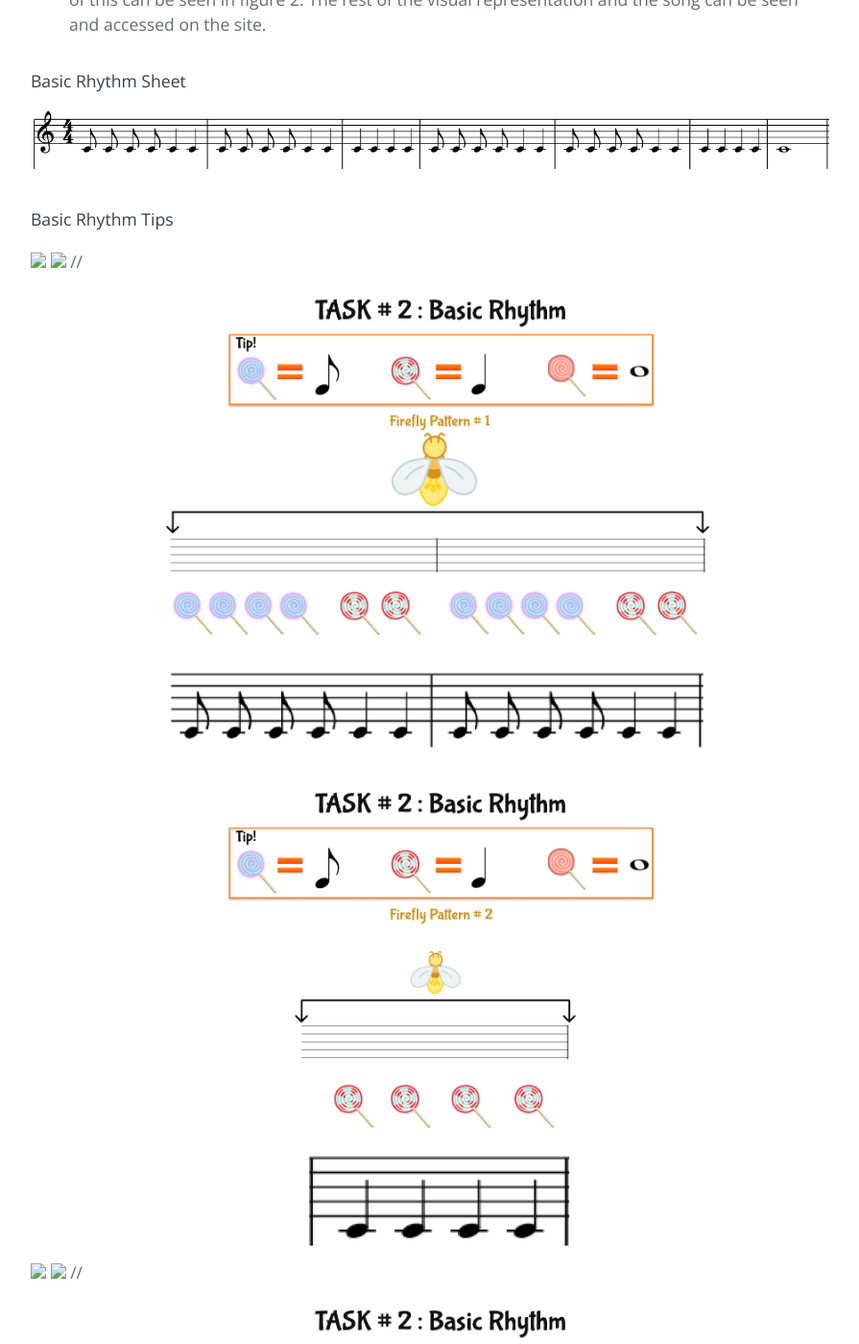
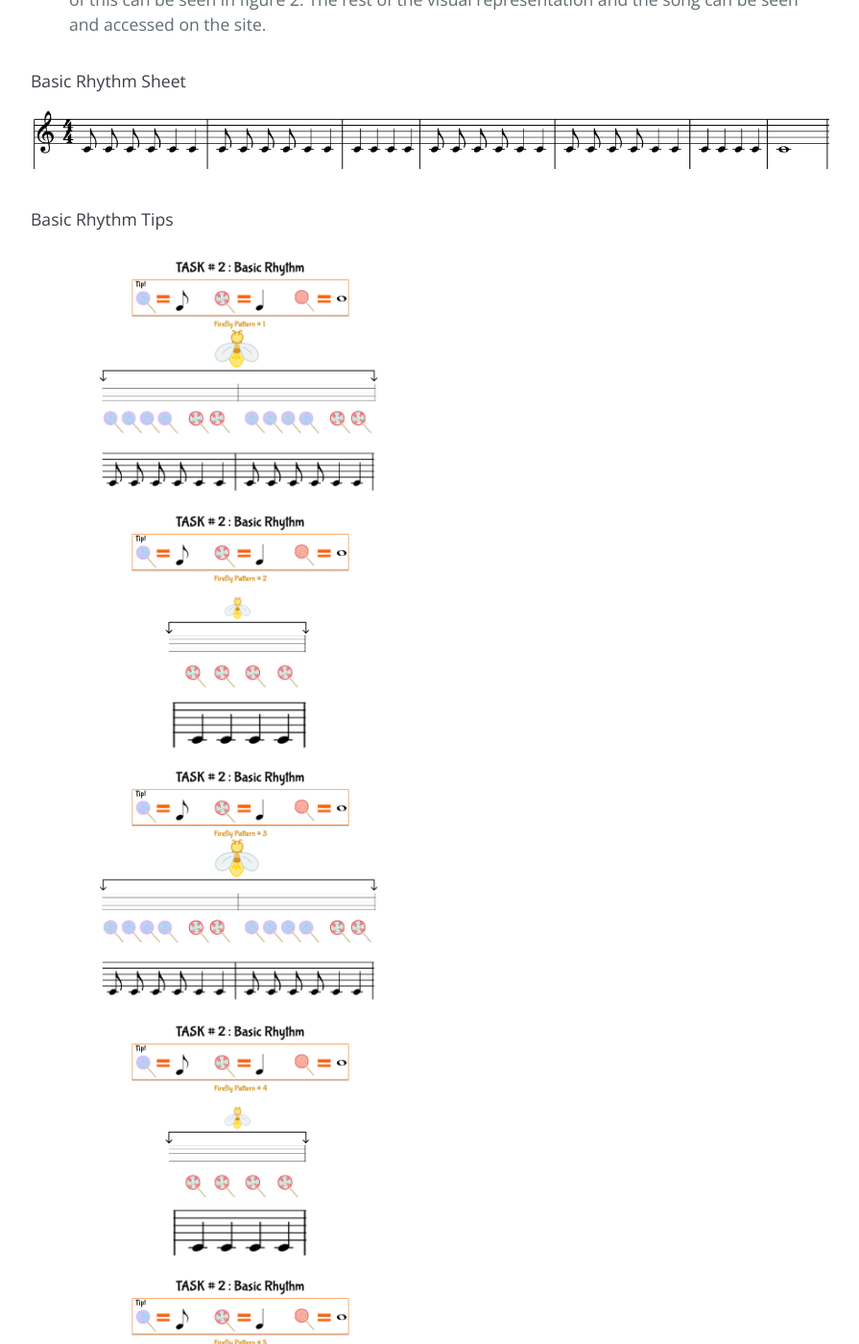
Before and after one commit to joshvalencia7/FireflyX, a Jekyll site: the page built from tasks.md, in a window 1280 px wide and 1400 px high, scrolled down 704 px. Shown: the whole window at 96% size, without its empty margins (192-1087 px from the left). Built offline with Jekyll 4.4.1, drawn with Linux system fonts in a browser that asks for light colours.

Commit message:
Update tasks.md

```diff
--- a/tasks.md
+++ b/tasks.md
@@ -14,12 +14,12 @@ description: This page is a guide for the tasks
 ![Basic Rhythm Sheet](/assets/img/figure1.png)
 
 #### Basic Rhythm Tips
-<img src="figure2.png" width="425"/> <img src="figure3.png" width="425"/>
-//![Basic Rhythm Tips](/assets/img/figure2.png) ![Basic Rhythm Tips2](/assets/img/figure3.png)
-<img src="figure4.png" width="425"/> <img src="figure5.png" width="425"/>
-//![Basic Rhythm Tips3](/assets/img/figure4.png) ![Basic Rhythm Tips4](/assets/img/figure5.png)
-<img src="figure6.png" width="425"/>
-//![Basic Rhythm Tips5](/assets/img/figure6.png)
+<img src="/assets/img/figure2.png" width="425"/> <img src="/assets/img/figure3.png" width="425"/>
+<!--![Basic Rhythm Tips](/assets/img/figure2.png) ![Basic Rhythm Tips2](/assets/img/figure3.png) -->
+<img src="/assets/img/figure4.png" width="425"/> <img src="/assets/img/figure5.png" width="425"/>
+<!--![Basic Rhythm Tips3](/assets/img/figure4.png) ![Basic Rhythm Tips4](/assets/img/figure5.png) -->
+<img src="/assets/img/figure6.png" width="425"/>
+<!--![Basic Rhythm Tips5](/assets/img/figure6.png) -->
 
 
 ## Task 3
```
